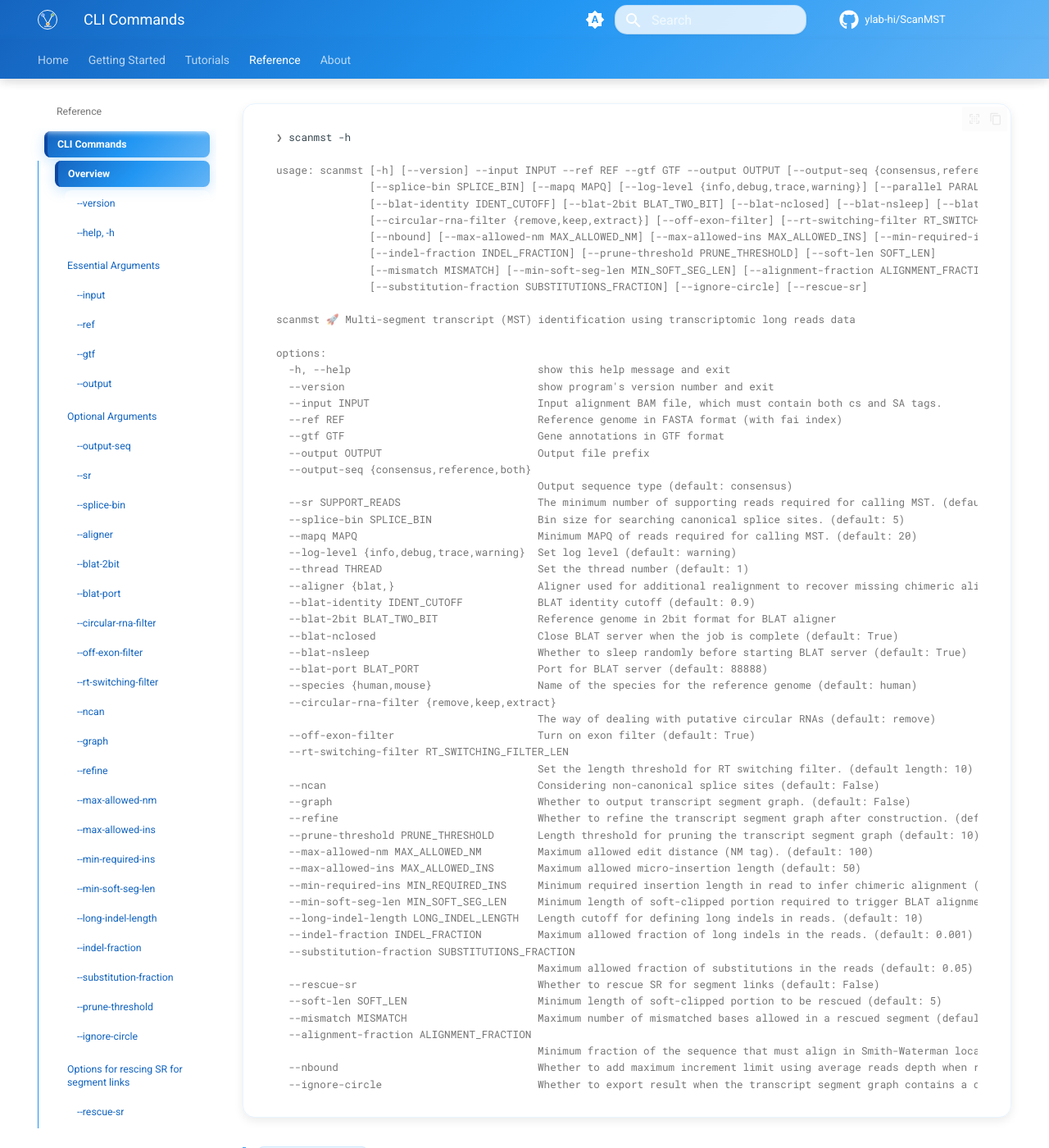
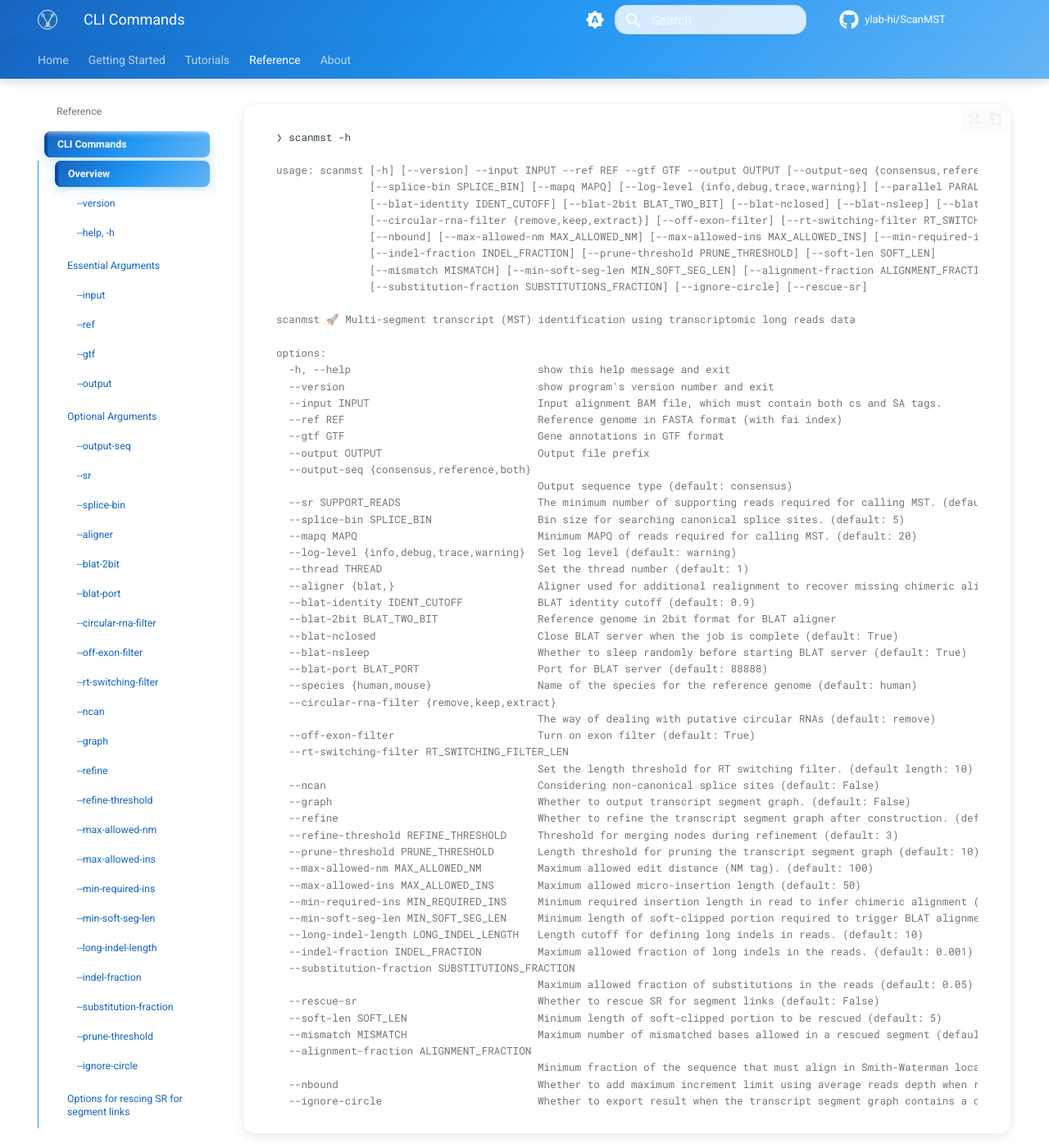
Before and after one commit to ylab-hi/ScanMST, an MkDocs documentation site: the page built from docs/reference/cli.md, in a window 1280 px wide and 1400 px high, scrolled down 398 px. Shown: the whole window at 82% size. Built offline with MkDocs 1.6.1 and Material for MkDocs 9.7.7, drawn with Linux system fonts in a browser that asks for light colours; comment, search, counter and statistics services are not loaded; some of the changed text lies outside the part shown.

Commit message:
add refine_threshold option into docs

```diff
--- a/docs/reference/cli.md
+++ b/docs/reference/cli.md
@@ -12,7 +12,7 @@ ______________________________________________________________________
 usage: scanmst [-h] [--version] --input INPUT --ref REF --gtf GTF --output OUTPUT [--output-seq {consensus,reference,both}] [--sr SUPPORT_READS]
                [--splice-bin SPLICE_BIN] [--mapq MAPQ] [--log-level {info,debug,trace,warning}] [--parallel PARALLEL] [--aligner {blat,}]
                [--blat-identity IDENT_CUTOFF] [--blat-2bit BLAT_TWO_BIT] [--blat-nclosed] [--blat-nsleep] [--blat-port BLAT_PORT] [--species {human,mouse}]
-               [--circular-rna-filter {remove,keep,extract}] [--off-exon-filter] [--rt-switching-filter RT_SWITCHING_FILTER_LEN] [--ncan] [--graph] [--refine]
+               [--circular-rna-filter {remove,keep,extract}] [--off-exon-filter] [--rt-switching-filter RT_SWITCHING_FILTER_LEN] [--ncan] [--graph] [--refine] [--refine-threshold REFINE_THRESHOLD]
                [--nbound] [--max-allowed-nm MAX_ALLOWED_NM] [--max-allowed-ins MAX_ALLOWED_INS] [--min-required-ins MIN_REQUIRED_INS] [--long-indel-length LONG_INDEL_LENGTH]
                [--indel-fraction INDEL_FRACTION] [--prune-threshold PRUNE_THRESHOLD] [--soft-len SOFT_LEN]
                [--mismatch MISMATCH] [--min-soft-seg-len MIN_SOFT_SEG_LEN] [--alignment-fraction ALIGNMENT_FRACTION]
@@ -49,6 +49,7 @@ options:
   --ncan                                  Considering non-canonical splice sites (default: False)
   --graph                                 Whether to output transcript segment graph. (default: False)
   --refine                                Whether to refine the transcript segment graph after construction. (default: False)
+  --refine-threshold REFINE_THRESHOLD     Threshold for merging nodes during refinement (default: 3)
   --prune-threshold PRUNE_THRESHOLD       Length threshold for pruning the transcript segment graph (default: 10)
   --max-allowed-nm MAX_ALLOWED_NM         Maximum allowed edit distance (NM tag). (default: 100)
   --max-allowed-ins MAX_ALLOWED_INS       Maximum allowed micro-insertion length (default: 50)
@@ -193,6 +194,12 @@ Whether to output the graph. When enabled, transcript segment graphs are exporte
 
 Whether to refine the transcript segment graph after construction. When enabled, transcript segment graph will be refined.
 
+### `--refine-threshold`
+
+**Default:** `3`
+
+Threshold (in base pairs) for merging nodes during graph refinement. Nodes with the same chromosome, strand, and intron structure whose start and end positions differ by at most this threshold will be merged. Only applies when `--refine` is enabled.
+
 ### `--max-allowed-nm`
 
 **Default:** `100`
```
